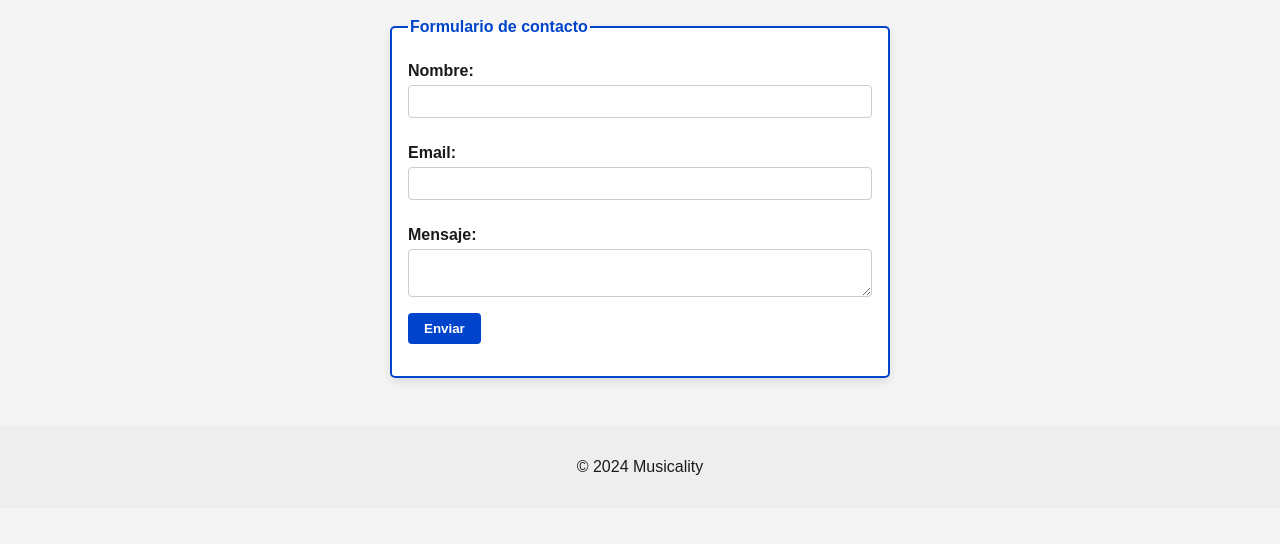
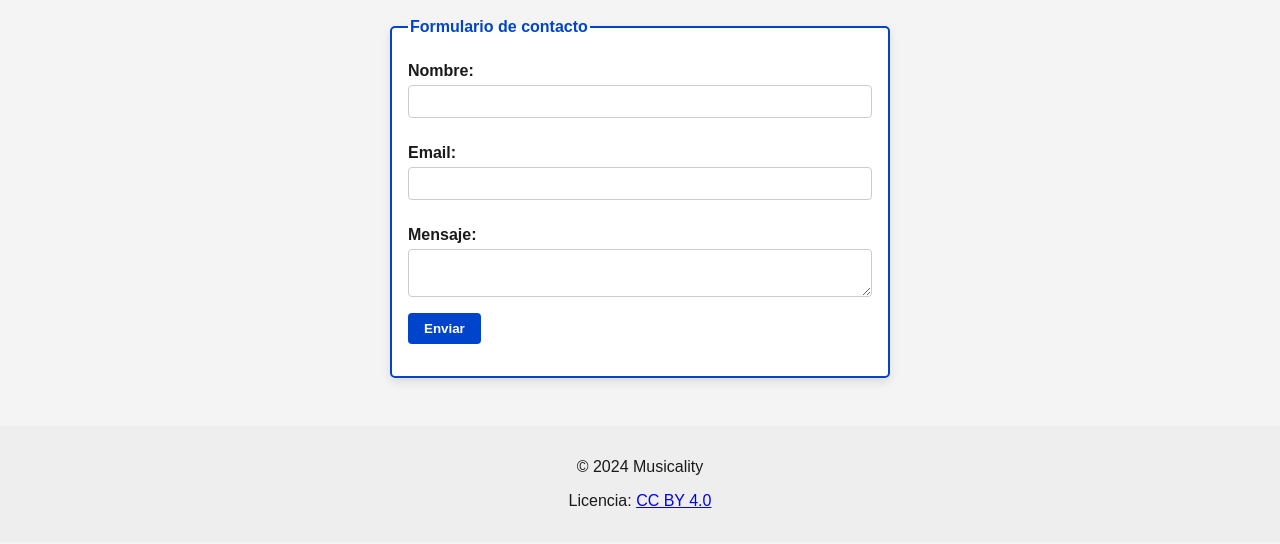
Before and after one commit to motrediz/Examen-DIW-WEB, a plain HTML site: page contacto.html in a window 1280 px wide. Shown: the part 158-702 px from the top of the page. Drawn offline with Linux system fonts and the light colour scheme.

Commit message:
Corregido footer

```diff
--- a/contacto.html
+++ b/contacto.html
@@ -44,6 +44,7 @@
   </main>
   <footer>
     <p>© 2024 Musicality</p>
+    <p>Licencia: <a href="https://creativecommons.org/licenses/by/4.0/" target="_blank">CC BY 4.0</a></p>
   </footer>
   <script src="js/scripts.js"></script>
 </body>
```
Also changed, not shown: nosotros.html (+1 -0 lines), servicios.html (+1 -0 lines), tienda.html (+1 -0 lines).
